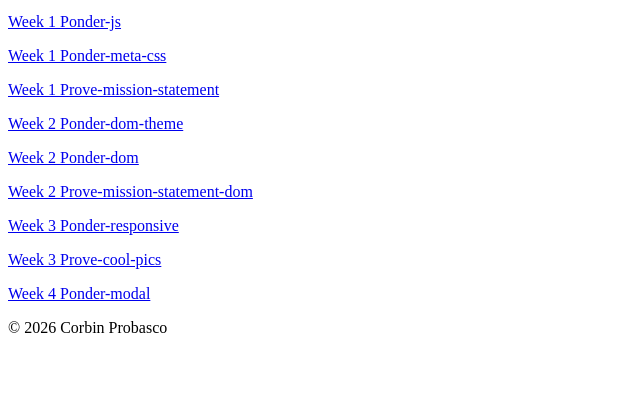
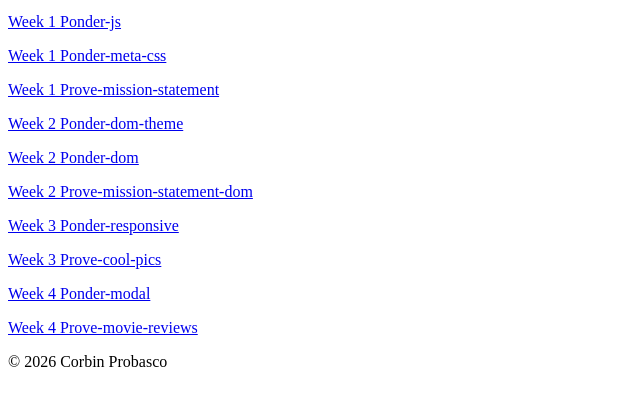
Before and after one commit to corbinpro/wdd131, a plain HTML site: page index.html in a window 1280 px wide. Shown: the part 87-492 px from the top of the page, without its empty margins (0-640 px from the left). Drawn offline with Linux system fonts and the light colour scheme; a script that the page names is missing.

Commit message:
added to index

```diff
--- a/index.html
+++ b/index.html
@@ -26,6 +26,8 @@
       <p><a href="ponder/responsive.html">Week 3 Ponder-responsive</a></p>
       <p><a href="coolpics/index.html">Week 3 Prove-cool-pics</a></p>
       <p><a href="ponder/modal.html">Week 4 Ponder-modal</a></p>
+      <p><a href="movie-reviews/index.html">Week 4 Prove-movie-reviews</a></p>
+
 
     </main>
 
```
